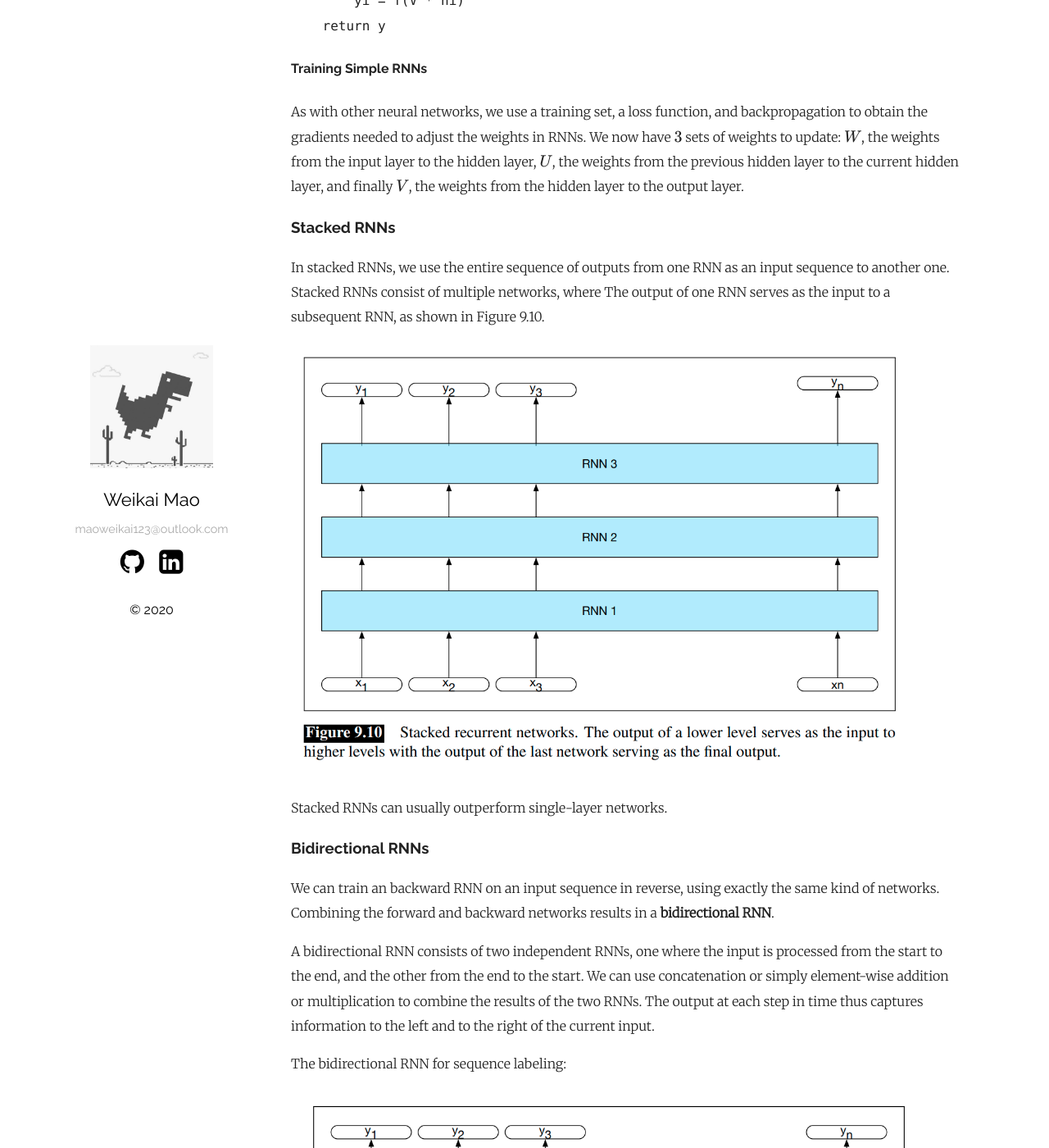
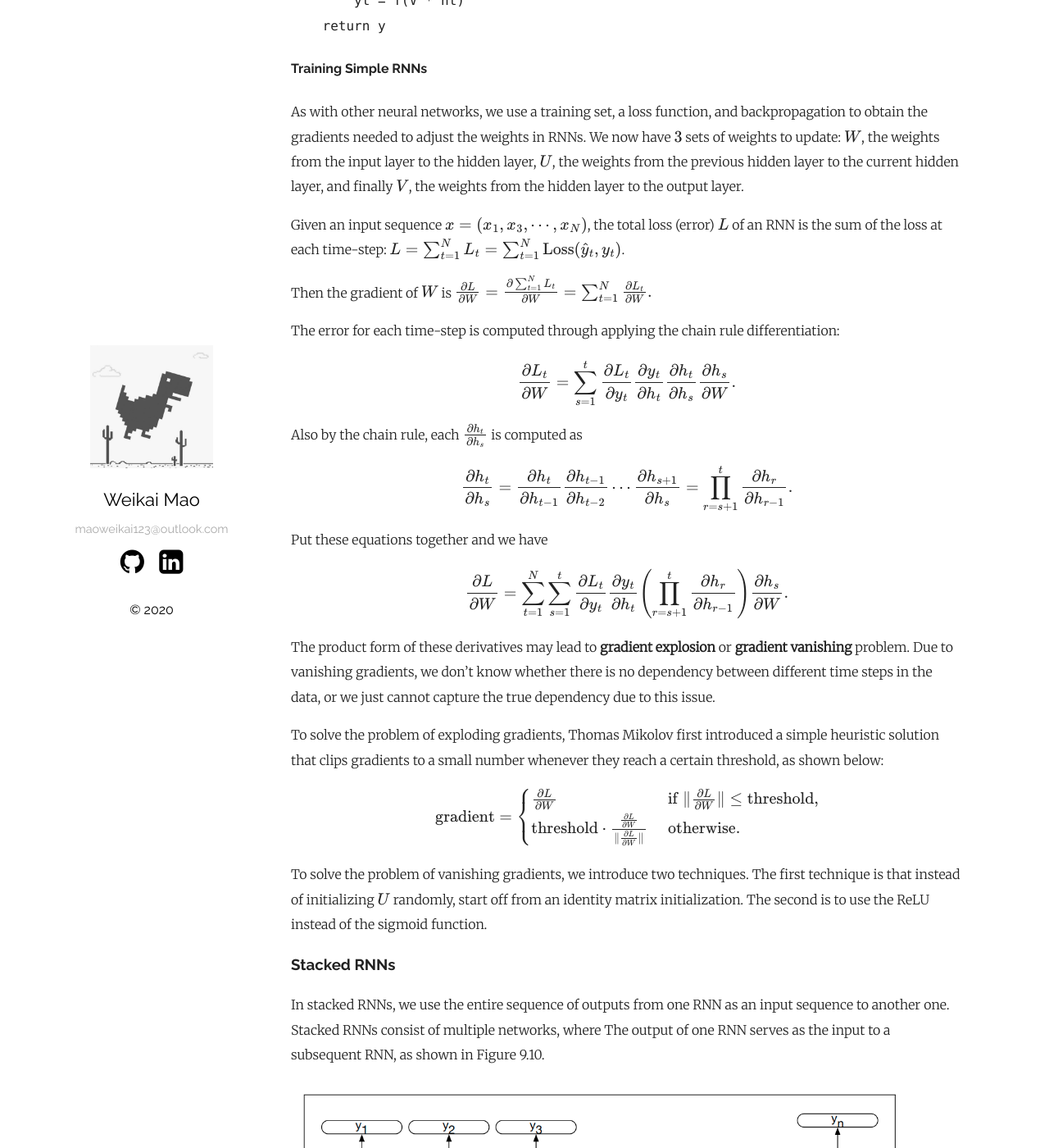
Before and after one commit to WalkerMao/walkermao.github.io, a Jekyll site: the page built from _posts/2020-06-25-Neural-LMs-RNNs.md, in a window 1280 px wide and 1400 px high, scrolled down 5027 px. Shown: the whole window at 82% size. Built offline with Jekyll 4.4.1, drawn with Linux system fonts in a browser that asks for light colours; formulas are drawn with MathJax 3; comment, search, counter and statistics services are not loaded; some of the changed text lies outside the part shown.

Commit message:
add the section: training simple RNNs

````diff
--- a/_posts/2020-06-25-Neural-LMs-RNNs.md
+++ b/_posts/2020-06-25-Neural-LMs-RNNs.md
@@ -45,9 +45,9 @@ A recurrent neural network (RNN) is any network that contains a cycle within its
 
 We first consider a class of recurrent networks referred to as **Elman Networks** or **simple RNNs**.
 
-In a simple RNN, the hidden layer from the previous time step provides a form of memory, or past context, that encodes earlier processing and informs the decisions to be made at later points in time.
+In a simple RNN, the hidden layer from the previous time-step provides a form of memory, or past context, that encodes earlier processing and informs the decisions to be made at later points in time.
 
-Compared to non-recurrent architectures, we need another set of weights that connect the hidden layer from the previous time step to the current hidden layer. These weights determine how the network should make use of memory (or past context) in calculating the output for the current input. As with the other weights in the network, these weights are trained via backpropagation.
+Compared to non-recurrent architectures, we need another set of weights that connect the hidden layer from the previous time-step to the current hidden layer. These weights determine how the network should make use of memory (or past context) in calculating the output for the current input. As with the other weights in the network, these weights are trained via backpropagation.
 
 The following figures illustrate the structure of a simple RNN with one hidden layer.
 
@@ -57,7 +57,7 @@ The following figures illustrate the structure of a simple RNN with one hidden l
 
 #### Forward Inference in Simple RNNs
 
-**Forward inference** in a RNN maps a sequence of inputs to a sequence of outputs. To compute an output $y_t$ for an input $x_t$, we need the activation value for the hidden layer $h_t$. To calculate this, we multiply the input $x_t$ with the weight matrix $W$, and the hidden layer from the previous time step $h_{t-1}$ with the weight matrix $U$. We add these values together and pass them through a suitable activation function, $g(\cdot)$, to arrive at the activation value for the current hidden layer, $h_t$:
+**Forward inference** in a RNN maps a sequence of inputs to a sequence of outputs. To compute an output $y_t$ for an input $x_t$, we need the activation value for the hidden layer $h_t$. To calculate this, we multiply the input $x_t$ with the weight matrix $W$, and the hidden layer from the previous time-step $h_{t-1}$ with the weight matrix $U$. We add these values together and pass them through a suitable activation function, $g(\cdot)$, to arrive at the activation value for the current hidden layer, $h_t$:
 $$
 h_t = g(Uh_{t-1} + Wx_t).
 $$
@@ -81,13 +81,54 @@ function FORWARD_RNN(x, network) returns output sequence y:
     h0 = 0
     for t = 1 to LENGTH(x) do:
         ht = g(U * ht + W * xt)
-        yi = f(V * hi)
+        yt = f(V * ht)
     return y
 ```
 
 #### Training Simple RNNs
 
 As with other neural networks, we use a training set, a loss function, and backpropagation to obtain the gradients needed to adjust the weights in RNNs. We now have $3$ sets of weights to update: $W$, the weights from the input layer to the hidden layer, $U$, the weights from the previous hidden layer to the current hidden layer, and finally $V$, the weights from the hidden layer to the output layer.
+
+Given an input sequence $x=(x_1,x_3,\cdots,x_N)$, the total loss (error) $L$ of an RNN is the sum of the loss at each time-step: $$L = \sum_{t=1}^N L_t = \sum_{t=1}^N \text{Loss}(\hat{y}_t, y_t)$$.
+
+Then the gradient of $W$ is
+$$
+\frac{\partial L}{\partial W} = \frac{\partial \sum_{t=1}^N L_t}{\partial W} = \sum_{t=1}^N \frac{\partial L_t}{\partial W}.
+$$
+
+The error for each time-step is computed through applying the chain rule differentiation:
+
+$$
+\frac{\partial L_t}{\partial W} = \sum_{s=1}^t \frac{\partial L_t}{\partial y_t} \frac{\partial y_t}{\partial h_t} \frac{\partial h_t}{\partial h_s} \frac{\partial h_s}{\partial W}.
+$$
+
+Also by the chain rule, each $$\frac{\partial h_t}{\partial h_s}$$ is computed as
+
+$$
+\frac{\partial h_t}{\partial h_s} = \frac{\partial h_t}{\partial h_{t-1}} \frac{\partial h_{t-1}}{\partial h_{t-2}} \cdots \frac{\partial h_{s+1}}{\partial h_s} = \prod_{r={s+1}}^{t} \frac{\partial h_r}{\partial h_{r-1}}.
+$$
+
+Put these equations together and we have
+
+$$
+\frac{\partial L}{\partial W} = \sum_{t=1}^N \sum_{s=1}^t \frac{\partial L_t}{\partial y_t} \frac{\partial y_t}{\partial h_t} \left( \prod_{r={s+1}}^{t} \frac{\partial h_r}{\partial h_{r-1}} \right) \frac{\partial h_s}{\partial W}.
+$$
+
+The product form of these derivatives may lead to **gradient explosion** or **gradient vanishing** problem. Due to vanishing gradients, we don't know whether there is no dependency between different time steps in the data, or we just cannot capture the true dependency due to this issue.
+
+To solve the problem of exploding gradients, Thomas Mikolov first introduced a simple heuristic solution that clips gradients to a small number whenever they reach a certain threshold, as shown below:
+
+$$
+\begin{equation}
+\text{gradient} =
+\begin{cases}
+\frac{\partial L}{\partial W} & \text{ if } \| \frac{\partial L}{\partial W} \| \leq \text{threshold}, \\
+\text{threshold} \cdot \frac{\frac{\partial L}{\partial W}}{\| \frac{\partial L}{\partial W} \|} & \text{ otherwise.}
+\end{cases}
+\end{equation}
+$$
+
+To solve the problem of vanishing gradients, we introduce two techniques. The first technique is that instead of initializing $U$ randomly, start off from an identity matrix initialization. The second is to use the ReLU instead of the sigmoid function.
 
 ### Stacked RNNs
 
````
